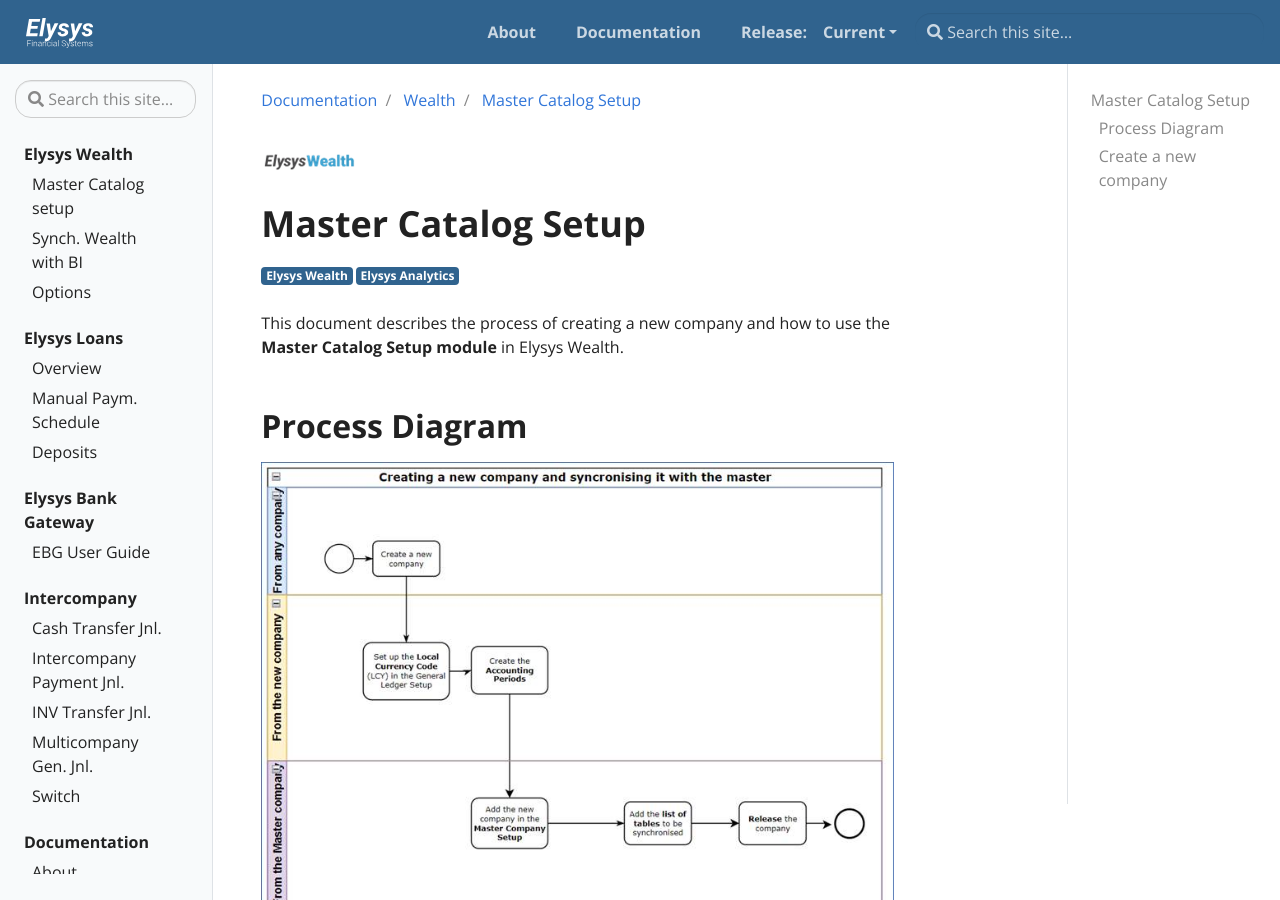
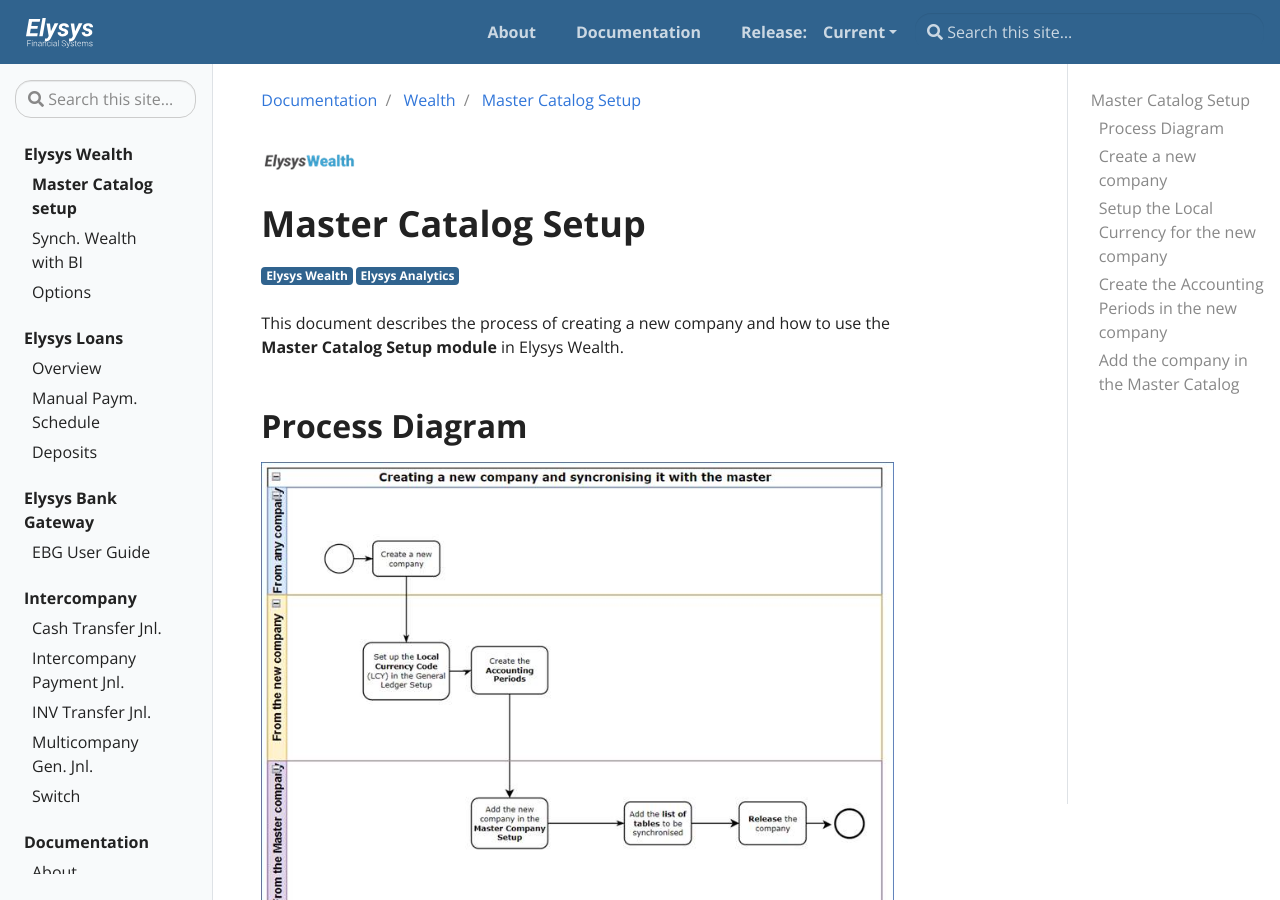
Before and after one commit to Elysys/Docs, a Jekyll site: the page built from _docs/wealth/MasterCatalogSetup.md, in a window 1280 px wide and 900 px high. Built offline with Jekyll 4.4.1, drawn with Linux system fonts in a browser that asks for light colours.

Commit message:
US 359 fix toc link and doc headers

```diff
--- a/_data/toc.yml
+++ b/_data/toc.yml
@@ -2,7 +2,7 @@
   url: "docs/wealth/SynchWealthwithBI"
   links:
     - title: "Master Catalog setup"
-      url: " docs/wealth/MasterCatalogSetup"
+      url: "docs/wealth/MasterCatalogSetup"
     - title: "Synch. Wealth with BI"
       url: "docs/wealth/SynchWealthwithBI"
     - title: "Options"
--- a/_docs/wealth/MasterCatalogSetup.md
+++ b/_docs/wealth/MasterCatalogSetup.md
@@ -46,7 +46,7 @@ use the **Master Catalog Setup module** in Elysys Wealth.
 
     ![](../../assets/img/MasterCatalogSetup/image005.jpg)
 
-**Setup the Local Currency for the new company**
+### **Setup the Local Currency for the new company**
 
 1.  Access the *General Ledger Setup* (using the Search function)
 
@@ -54,7 +54,7 @@ use the **Master Catalog Setup module** in Elysys Wealth.
 
         ![](../../assets/img/MasterCatalogSetup/image006.jpg)
 
-**Create the Accounting Periods in the new company**
+### **Create the Accounting Periods in the new company**
 
 1.  Access the *Accounting Periods* using the search function
 
@@ -67,7 +67,7 @@ use the **Master Catalog Setup module** in Elysys Wealth.
 
 3.  Close the page once finished.
 
-**Add the company in the Master Catalog**
+### **Add the company in the Master Catalog**
 
 1.  Access the Master *Company Setup* to check which is the master
     company. You do that by searching for *Master Catalog Setup* while
```
